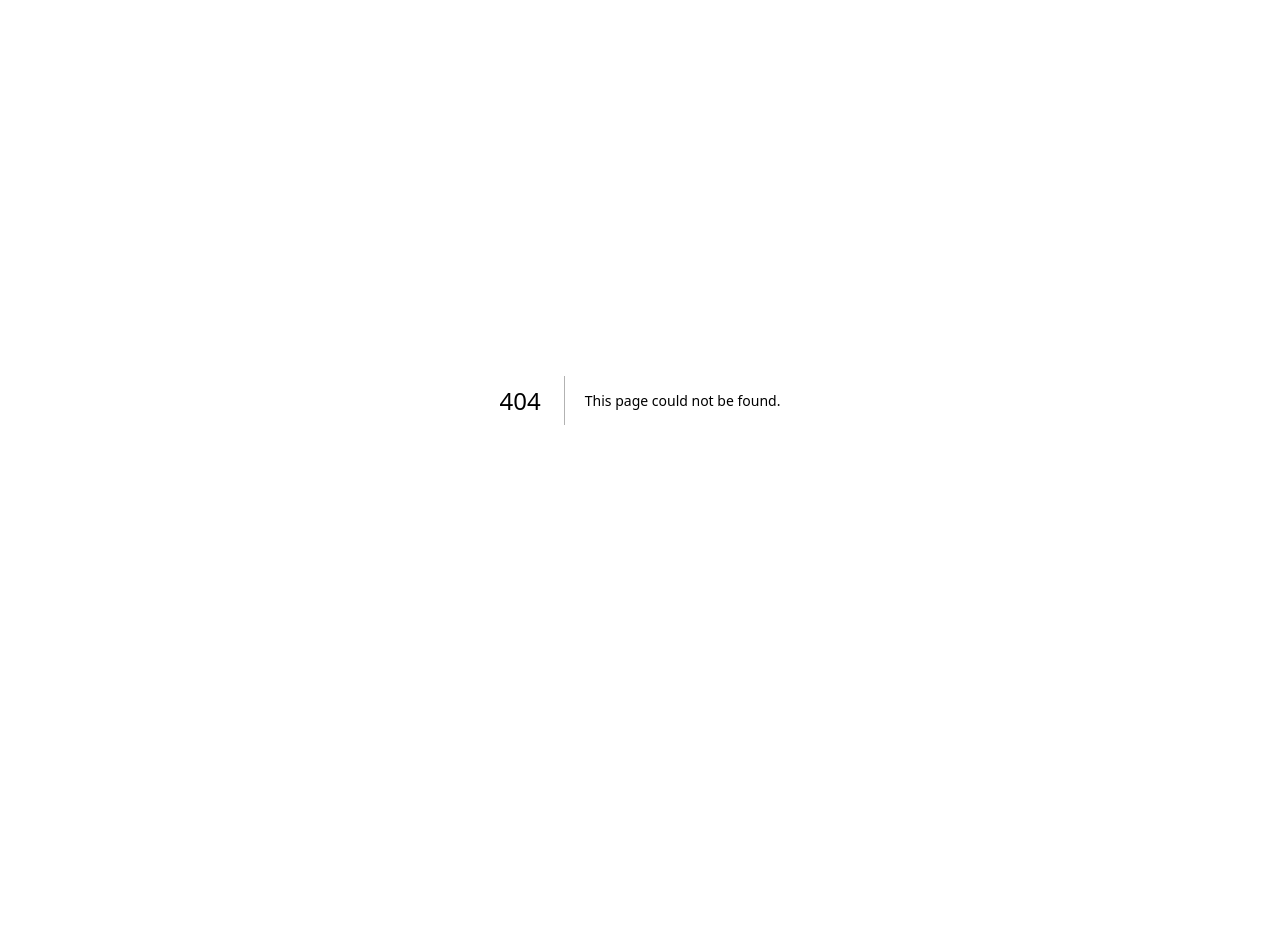
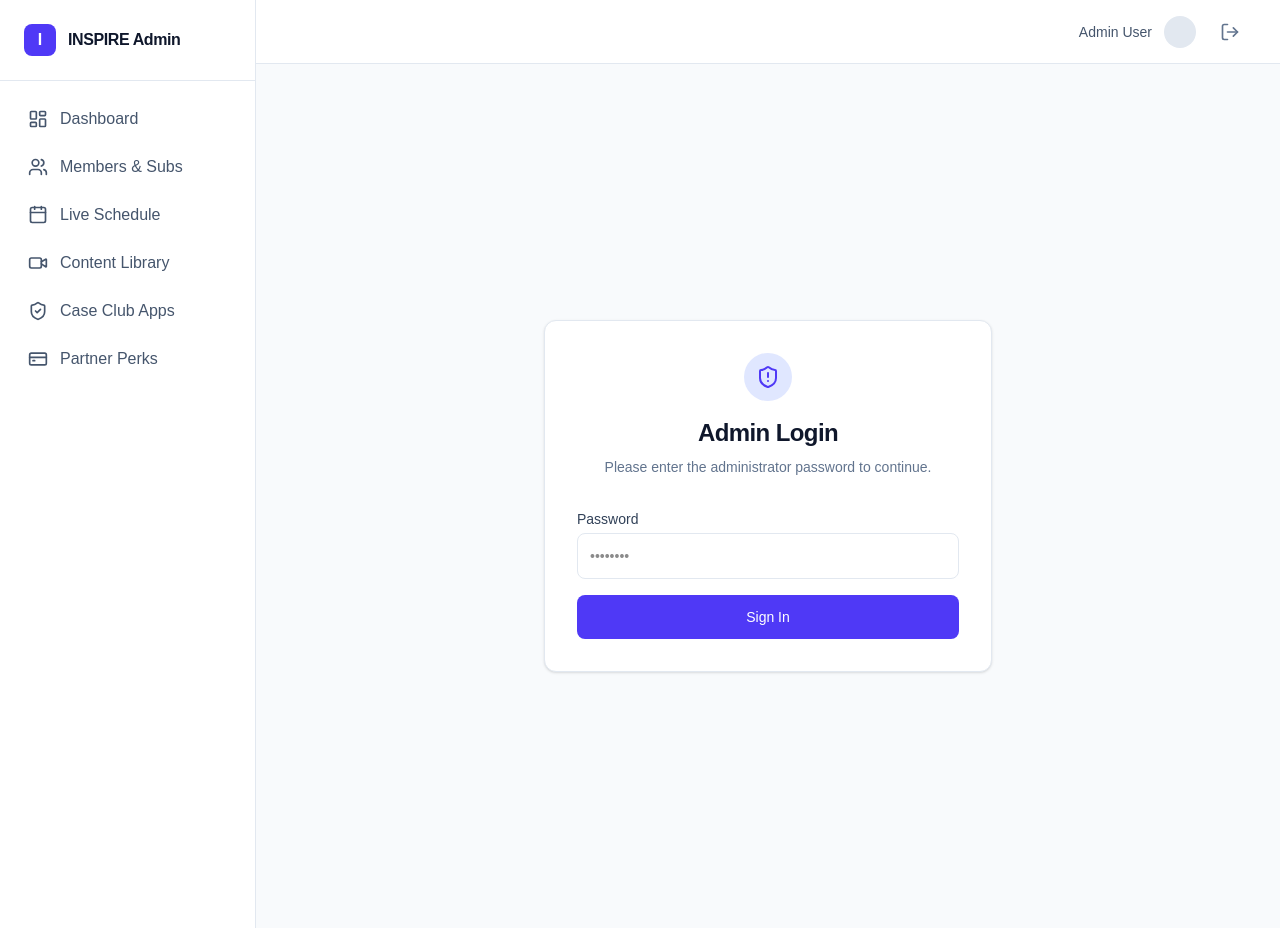
Before and after one commit to TrillionaireViier/INSPIRE-CLUB-tg, a Next.js app: page /admin/login in a window 1280 px wide. Before the commit this address had no page. Before the commit the page ends 800 px from the top, so only its background shows below. Built offline with nearby package versions, Linux system fonts and the light colour scheme.

Commit message:
feat: add admin authentication middleware and login page

```diff
--- a/src/app/admin/layout.tsx
+++ b/src/app/admin/layout.tsx
@@ -1,5 +1,6 @@
 import Link from "next/link";
-import { LayoutDashboard, Users, Calendar, Video, ShieldCheck, CreditCard, Menu } from "lucide-react";
+import { LayoutDashboard, Users, Calendar, Video, ShieldCheck, CreditCard, Menu, LogOut } from "lucide-react";
+import { logout } from "./login/actions";
 
 export default function AdminLayout({ children }: { children: React.ReactNode }) {
   return (
@@ -29,9 +30,16 @@ export default function AdminLayout({ children }: { children: React.ReactNode })
           <button className="md:hidden text-slate-500">
             <Menu size={24} />
           </button>
-          <div className="flex items-center gap-3">
-            <span className="text-sm font-medium text-slate-600">Admin User</span>
-            <div className="w-8 h-8 rounded-full bg-slate-200"></div>
+          <div className="flex items-center gap-4">
+            <div className="flex items-center gap-3">
+              <span className="text-sm font-medium text-slate-600">Admin User</span>
+              <div className="w-8 h-8 rounded-full bg-slate-200"></div>
+            </div>
+            <form action={logout}>
+              <button className="text-slate-500 hover:text-rose-600 transition-colors p-2 rounded-lg hover:bg-rose-50" title="Logout">
+                <LogOut size={20} />
+              </button>
+            </form>
           </div>
         </header>
         <div className="p-6 md:p-8 flex-1 overflow-y-auto">
--- /dev/null
+++ b/src/app/admin/login/actions.ts
@@ -0,0 +1,29 @@
+'use server'
+
+import { cookies } from 'next/headers'
+import { redirect } from 'next/navigation'
+
+export async function login(prevState: any, formData: FormData) {
+  const password = formData.get('password')
+  const adminPassword = process.env.ADMIN_PASSWORD
+
+  if (password === adminPassword) {
+    const cookieStore = await cookies()
+    cookieStore.set('admin_session', 'authenticated', {
+      httpOnly: true,
+      secure: process.env.NODE_ENV === 'production',
+      maxAge: 60 * 60 * 24 * 30, // 30 days
+      path: '/',
+    })
+
+    redirect('/admin')
+  }
+
+  return { error: 'Invalid password' }
+}
+
+export async function logout() {
+  const cookieStore = await cookies()
+  cookieStore.delete('admin_session')
+  redirect('/admin/login')
+}
--- /dev/null
+++ b/src/app/admin/login/page.tsx
@@ -0,0 +1,53 @@
+'use client'
+
+import { useActionState } from 'react'
+import { login } from './actions'
+import { ShieldAlert } from 'lucide-react'
+
+export default function LoginPage() {
+  const [state, formAction, isPending] = useActionState(login, null)
+
+  return (
+    <div className="min-h-screen bg-slate-50 flex items-center justify-center p-4">
+      <div className="bg-white p-8 rounded-xl shadow-sm border border-slate-200 w-full max-w-md">
+        <div className="flex flex-col items-center justify-center mb-8">
+          <div className="w-12 h-12 bg-indigo-100 rounded-full flex items-center justify-center mb-4">
+            <ShieldAlert className="text-indigo-600 w-6 h-6" />
+          </div>
+          <h1 className="text-2xl font-bold text-slate-900 tracking-tight">Admin Login</h1>
+          <p className="text-slate-500 mt-2 text-sm text-center">Please enter the administrator password to continue.</p>
+        </div>
+
+        <form action={formAction} className="space-y-4">
+          <div>
+            <label htmlFor="password" className="block text-sm font-medium text-slate-700 mb-1">
+              Password
+            </label>
+            <input
+              type="password"
+              id="password"
+              name="password"
+              required
+              className="w-full border border-slate-200 rounded-lg p-3 text-sm focus:outline-none focus:border-indigo-500 focus:ring-1 focus:ring-indigo-500 transition-all"
+              placeholder="••••••••"
+            />
+          </div>
+
+          {state?.error && (
+            <div className="p-3 text-sm text-rose-600 bg-rose-50 rounded-lg border border-rose-100">
+              {state.error}
+            </div>
+          )}
+
+          <button
+            type="submit"
+            disabled={isPending}
+            className="w-full bg-indigo-600 hover:bg-indigo-700 text-white font-medium px-4 py-3 rounded-lg text-sm transition-colors disabled:opacity-70 disabled:cursor-not-allowed"
+          >
+            {isPending ? 'Authenticating...' : 'Sign In'}
+          </button>
+        </form>
+      </div>
+    </div>
+  )
+}
--- /dev/null
+++ b/src/proxy.ts
@@ -0,0 +1,21 @@
+import { NextResponse } from 'next/server';
+import type { NextRequest } from 'next/server';
+
+export function middleware(request: NextRequest) {
+  const adminSession = request.cookies.get('admin_session')?.value;
+  const isLoginPage = request.nextUrl.pathname === '/admin/login';
+
+  if (!isLoginPage && adminSession !== 'authenticated') {
+    return NextResponse.redirect(new URL('/admin/login', request.url));
+  }
+
+  if (isLoginPage && adminSession === 'authenticated') {
+    return NextResponse.redirect(new URL('/admin', request.url));
+  }
+
+  return NextResponse.next();
+}
+
+export const config = {
+  matcher: '/admin/:path*',
+};
```
